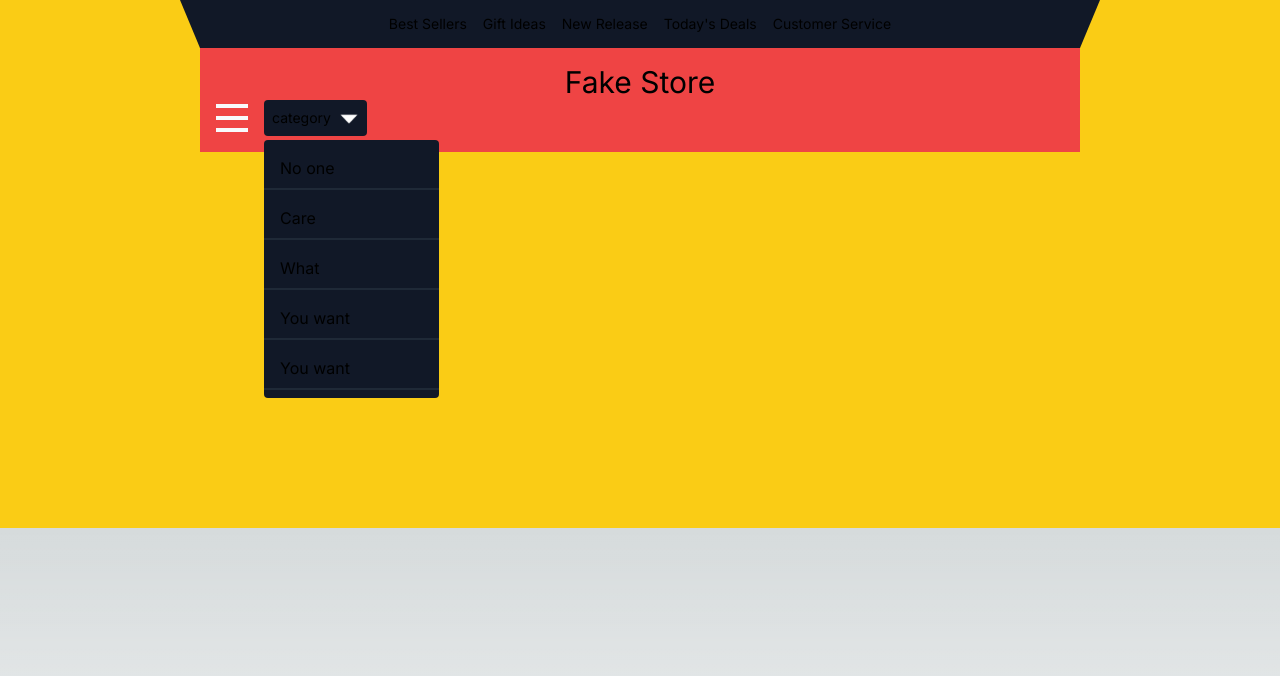
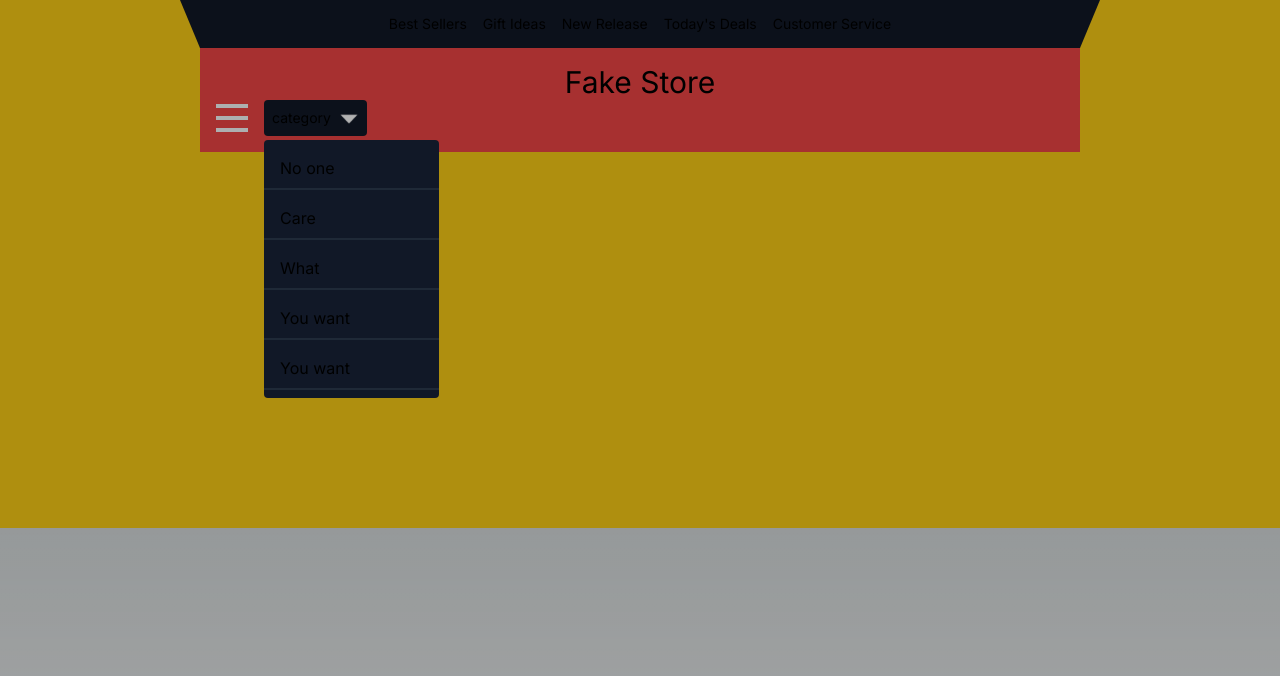
Before and after one commit to booi-dev/fake-store-assign, a Next.js app: page / in a window 1280 px wide. Both pictures are taken after a click on the button 348 px from the left and 118 px from the top of the page. Shown: the top 676 px of the page. Built offline with nearby package versions, Linux system fonts and the light colour scheme.

Commit message:
Create backdrop

```diff
--- /dev/null
+++ b/src/components/ui/backdrop/backdrop.tsx
@@ -0,0 +1,18 @@
+import React from "react";
+
+type BackdropProp = {
+  closeHandler: () => void;
+};
+
+const Backdrop: React.FC<BackdropProp> = (props) => {
+  const { closeHandler } = props;
+
+  return (
+    <div
+      className="fixed inset-0 z-10 h-full w-full bg-black bg-opacity-30"
+      onClick={closeHandler}
+    />
+  );
+};
+
+export default Backdrop;
--- a/src/components/ui/dropdown/dropdownButton.tsx
+++ b/src/components/ui/dropdown/dropdownButton.tsx
@@ -3,6 +3,7 @@
 import { useState } from "react";
 import Image from "next/image";
 import React from "react";
+import Backdrop from "../backdrop/backdrop";
 
 type DropDownButtonProps = {
   text: string;
@@ -29,7 +30,8 @@ const DropDownButton: React.FC<DropDownButtonProps> = (props) => {
         <Image src={icon} width={20} height={10} alt={text} />
       </button>
       {isDrop && (
-        <div className="absolute left-0 right-[-70%] top-10 max-h-[500px] overflow-scroll overflow-x-hidden rounded bg-main-color py-2">
+        <>
+          <div className="absolute left-0 right-[-70%] top-10 z-20 max-h-[500px] overflow-scroll overflow-x-hidden rounded bg-main-color py-2">
             <ul className="flex flex-col gap-2 ">
               {droplist.map((item) => (
                 <li
@@ -41,6 +43,8 @@ const DropDownButton: React.FC<DropDownButtonProps> = (props) => {
               ))}
             </ul>
           </div>
+          <Backdrop closeHandler={() => setIsDrop(false)} />
+        </>
       )}
     </div>
   );
```
Lines whose indentation alone changed are shown as unchanged.
